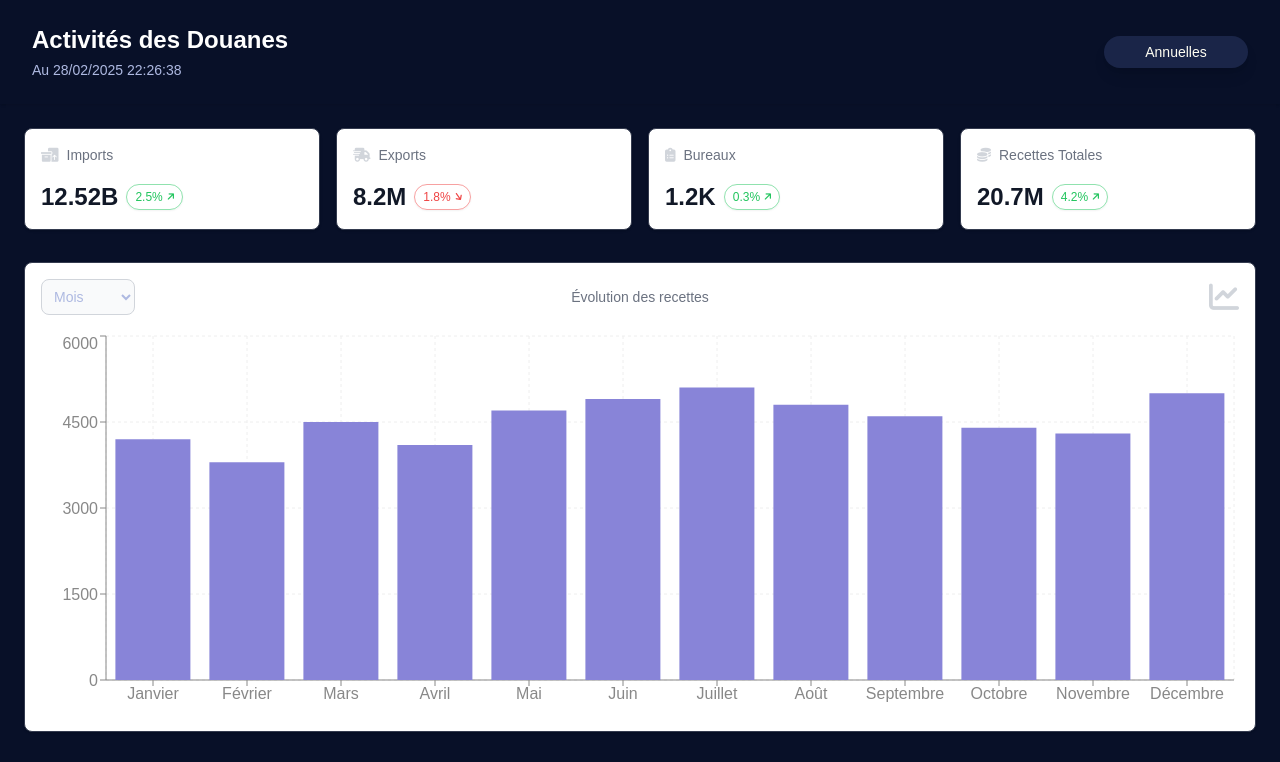
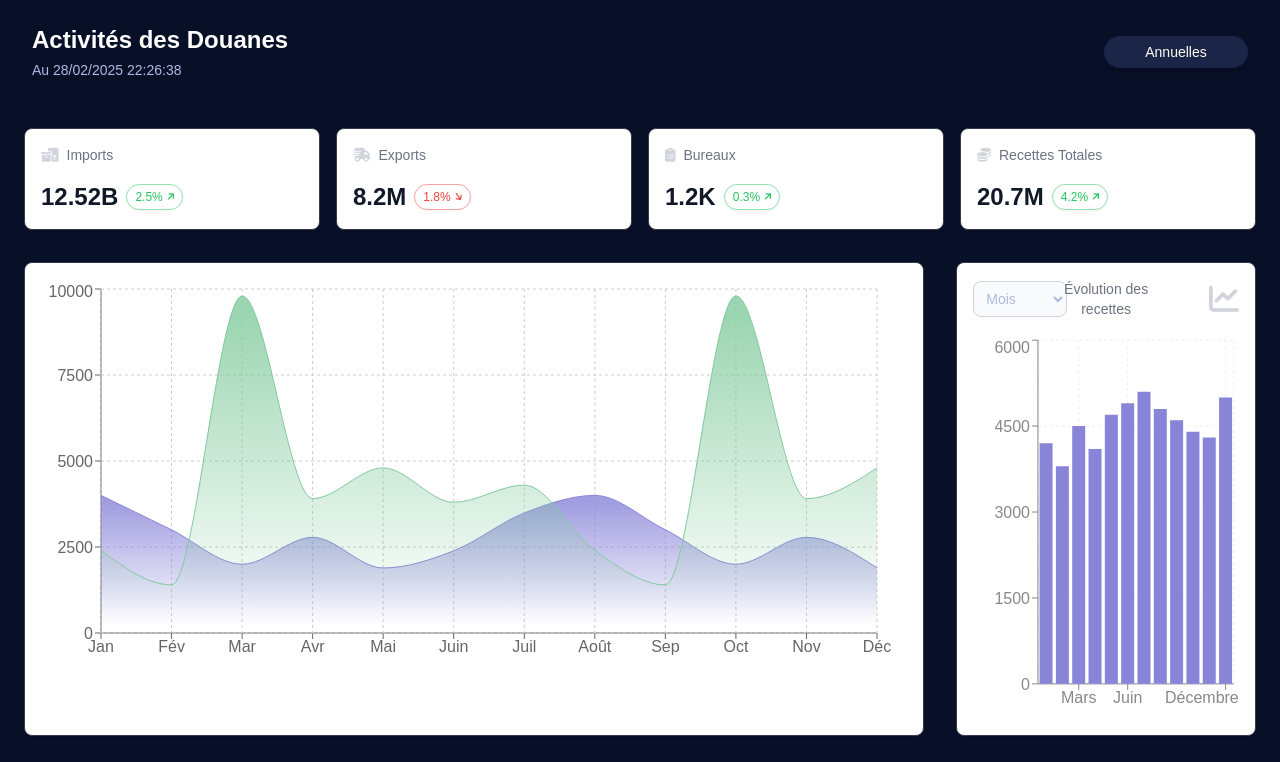
Before and after one commit to Kalixor/djib_2, a React (Vite) app: page / in a window 1280 px wide. Shown: the top 762 px of the page. Built offline with nearby package versions, Linux system fonts and the light colour scheme; a web font is replaced by a local one.

Commit message:
Initial commit from your app

```diff
--- a/src/components/Dashboard.jsx
+++ b/src/components/Dashboard.jsx
@@ -1,8 +1,24 @@
 import { useState } from 'react'
+import { AreaChart, Area, XAxis, YAxis, CartesianGrid, Tooltip, ResponsiveContainer } from 'recharts'
 import BarChart from './charts/BarChart'
 import PieChartOffice from './charts/PieChartOffice'
 import PieChartPayment from './charts/PieChartPayment'
 import KPI from './KPI'
+
+const areaChartData = [
+  { name: 'Jan', imports: 4000, exports: 2400 },
+  { name: 'Fév', imports: 3000, exports: 1398 },
+  { name: 'Mar', imports: 2000, exports: 9800 },
+  { name: 'Avr', imports: 2780, exports: 3908 },
+  { name: 'Mai', imports: 1890, exports: 4800 },
+  { name: 'Juin', imports: 2390, exports: 3800 },
+  { name: 'Juil', imports: 3490, exports: 4300 },
+  { name: 'Août', imports: 4000, exports: 2400 },
+  { name: 'Sep', imports: 3000, exports: 1398 },
+  { name: 'Oct', imports: 2000, exports: 9800 },
+  { name: 'Nov', imports: 2780, exports: 3908 },
+  { name: 'Déc', imports: 1890, exports: 4800 },
+]
 
 export default function Dashboard({ filters, setFilters }) {
   const [activeKPI, setActiveKPI] = useState(null)
@@ -40,8 +56,50 @@ export default function Dashboard({ filters, setFilters }) {
         />
       </div>
 
-      <div className="mb-8">
-        <BarChart filters={filters} setFilters={setFilters} />
+      <div className="flex gap-8 mb-8">
+        <div className="w-3/4 bg-white dark:bg-card p-4 rounded-lg shadow border border-[#343b4f]">
+          <div className="h-96">
+            <ResponsiveContainer width="100%" height="100%">
+              <AreaChart
+                data={areaChartData}
+                margin={{ top: 10, right: 30, left: 0, bottom: 0 }}
+              >
+                <defs>
+                  <linearGradient id="importsGradient" x1="0" y1="0" x2="0" y2="1">
+                    <stop offset="5%" stopColor="#8884d8" stopOpacity={0.8}/>
+                    <stop offset="95%" stopColor="#8884d8" stopOpacity={0}/>
+                  </linearGradient>
+                  <linearGradient id="exportsGradient" x1="0" y1="0" x2="0" y2="1">
+                    <stop offset="5%" stopColor="#82ca9d" stopOpacity={0.8}/>
+                    <stop offset="95%" stopColor="#82ca9d" stopOpacity={0}/>
+                  </linearGradient>
+                </defs>
+                <XAxis dataKey="name" />
+                <YAxis />
+                <CartesianGrid strokeDasharray="3 3" />
+                <Tooltip />
+                <Area
+                  type="monotone"
+                  dataKey="imports"
+                  stroke="#8884d8"
+                  fillOpacity={1}
+                  fill="url(#importsGradient)"
+                />
+                <Area
+                  type="monotone"
+                  dataKey="exports"
+                  stroke="#82ca9d"
+                  fillOpacity={1}
+                  fill="url(#exportsGradient)"
+                />
+              </AreaChart>
+            </ResponsiveContainer>
+          </div>
+        </div>
+
+        <div className="w-1/4">
+          <BarChart filters={filters} setFilters={setFilters} />
+        </div>
       </div>
 
       <div className="grid grid-cols-1 lg:grid-cols-2 gap-8">
```
